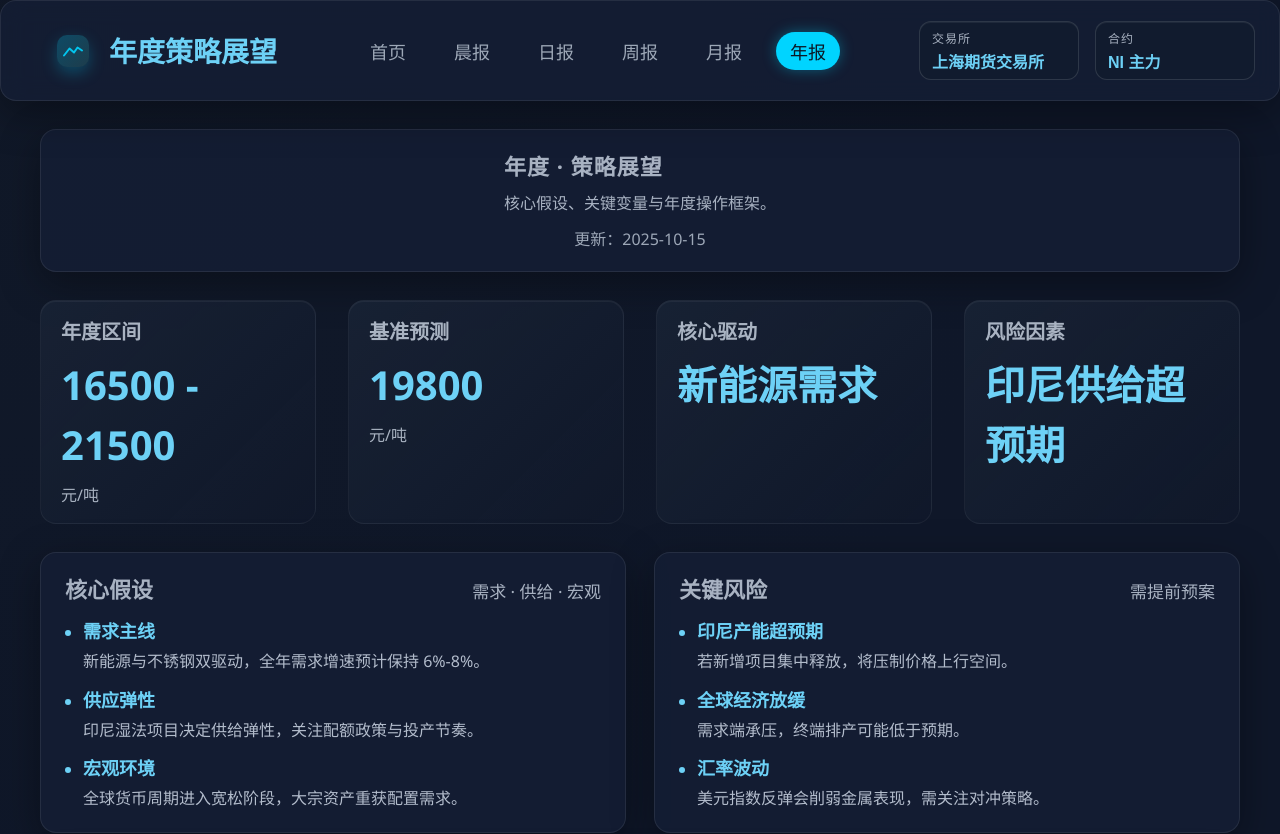
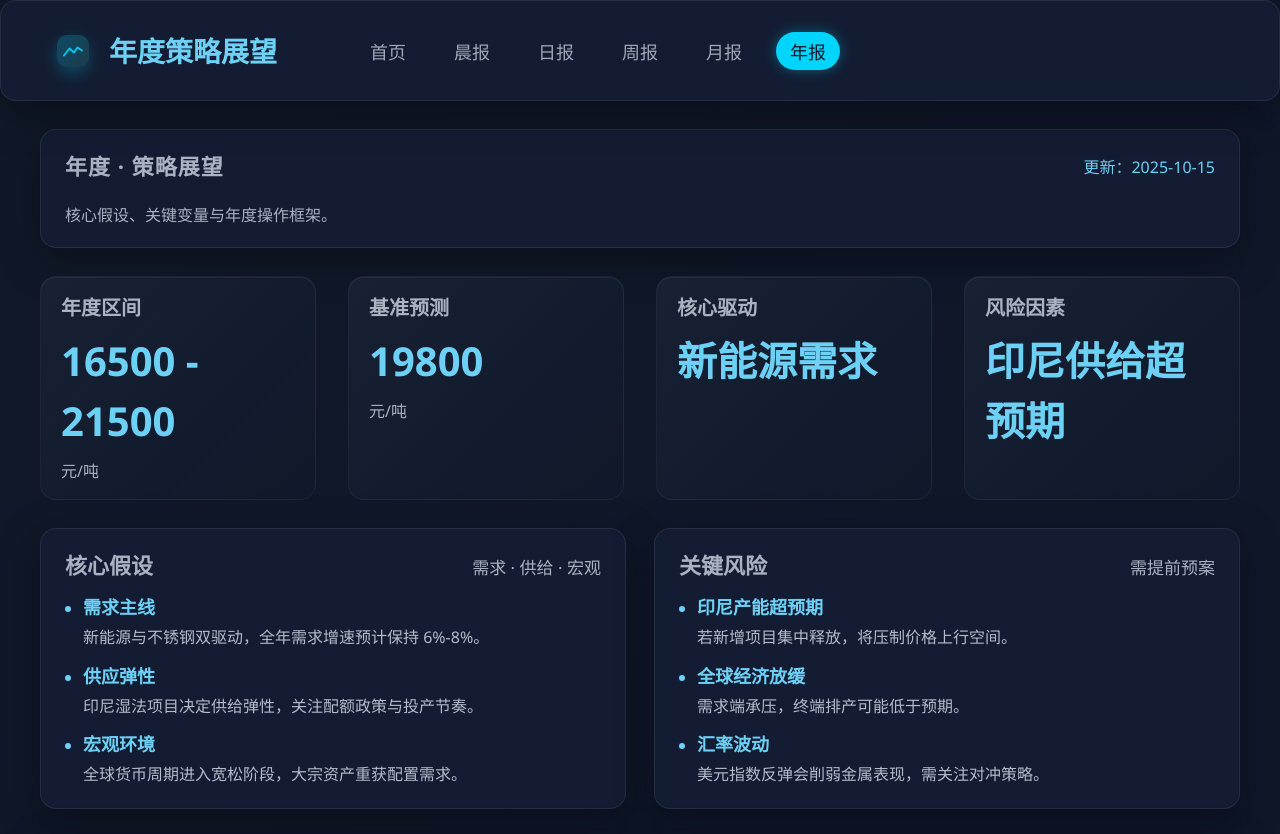
Before and after one commit to banjiubanjiu/Nickle-System, a React (Vite) app in the folder frontend/: page /reports/yearly in a window 1280 px wide. Shown: the top 834 px of the page. Built offline with nearby package versions, Linux system fonts and the light colour scheme.

Commit message:
bug：晨报关键洞察指标栏排版问题

```diff
--- a/frontend/src/App.tsx
+++ b/frontend/src/App.tsx
@@ -300,6 +300,7 @@ const App: FC = () => {
         onExchangeChange={handleExchangeChange}
         onContractChange={handleContractChange}
         onNavChange={handleNavChange}
+        showMarketSelectors={isHomeView}
       />
 
       <div className="dashboard-container">
--- a/frontend/src/components/DashboardHeader.tsx
+++ b/frontend/src/components/DashboardHeader.tsx
@@ -36,6 +36,7 @@ type DashboardHeaderProps = {
   onExchangeChange: (key: string) => void;
   onContractChange: (key: string) => void;
   onNavChange: (key: NavKey) => void;
+  showMarketSelectors?: boolean;
 };
 
 export const DashboardHeader: FC<DashboardHeaderProps> = ({
@@ -47,11 +48,14 @@ export const DashboardHeader: FC<DashboardHeaderProps> = ({
   onExchangeChange,
   onContractChange,
   onNavChange,
+  showMarketSelectors = true,
 }) => {
   // 派生当前交易所信息，兜底为列表的首项，避免渲染阶段出现 undefined。
   const activeExchange =
     exchangeOptions.find((item) => item.key === selectedExchangeKey) ?? exchangeOptions[0];
   const activeContracts = activeExchange?.contracts ?? [];
+
+  const switcherClassName = showMarketSelectors ? "header-switchers" : "header-switchers header-switchers-hidden";
 
   return (
     <header className="dashboard-card dashboard-header">
@@ -88,11 +92,15 @@ export const DashboardHeader: FC<DashboardHeaderProps> = ({
             );
           })}
         </nav>
-        <div className="header-switchers">
+        <div className={switcherClassName} aria-hidden={!showMarketSelectors}>
           {/* 交易所选择器：驱动页面主数据切换 */}
           <label className="header-select">
             <span>交易所</span>
-            <select value={selectedExchangeKey} onChange={(event) => onExchangeChange(event.target.value)}>
+            <select
+              value={selectedExchangeKey}
+              onChange={(event) => onExchangeChange(event.target.value)}
+              tabIndex={showMarketSelectors ? 0 : -1}
+            >
               {exchangeOptions.map((option) => (
                 <option key={option.key} value={option.key}>
                   {option.label}
@@ -107,6 +115,7 @@ export const DashboardHeader: FC<DashboardHeaderProps> = ({
               value={selectedContractKey}
               onChange={(event) => onContractChange(event.target.value)}
               disabled={activeContracts.length === 0}
+              tabIndex={showMarketSelectors ? 0 : -1}
             >
               {activeContracts.map((item) => (
                 <option key={item.key} value={item.key}>
--- a/frontend/src/pages/reports/DailyReport.tsx
+++ b/frontend/src/pages/reports/DailyReport.tsx
@@ -21,12 +21,12 @@ export const DailyReport: FC<DailyReportProps> = ({ content }) => {
   return (
     <div className="report-page">
       <section className="dashboard-card report-hero">
-        <div>
+        <div className="report-hero-row">
           <h2>{content.heroTitle}</h2>
+          <span className="report-hero-updated">更新：{content.updatedAt}</span>
+        </div>
+        <div className="report-hero-row">
           <p>{content.heroSubtitle}</p>
-        </div>
-        <div className="report-hero-meta">
-          <span>更新：{content.updatedAt}</span>
           <button type="button" className="report-export-button">
             导出日评
           </button>
--- a/frontend/src/pages/reports/MonthlyReport.tsx
+++ b/frontend/src/pages/reports/MonthlyReport.tsx
@@ -13,12 +13,13 @@ export const MonthlyReport: FC<MonthlyReportProps> = ({ content }) => {
   return (
     <div className="report-page monthly-report">
       <section className="dashboard-card report-hero">
-        <div>
+        <div className="report-hero-row">
           <h2>{content.heroTitle}</h2>
+          <span className="report-hero-updated">更新：{content.updatedAt}</span>
+        </div>
+        <div className="report-hero-row">
           <p>{content.heroSubtitle}</p>
-        </div>
-        <div className="report-hero-meta">
-          <span>更新：{content.updatedAt}</span>
+          <span />
         </div>
       </section>
 
--- a/frontend/src/pages/reports/MorningDailyReport.tsx
+++ b/frontend/src/pages/reports/MorningDailyReport.tsx
@@ -19,12 +19,12 @@ export const MorningDailyReport: FC<MorningDailyReportProps> = ({ content }) =>
   return (
     <div className="report-page">
       <section className="dashboard-card report-hero">
-        <div>
+        <div className="report-hero-row">
           <h2>{content.heroTitle}</h2>
+          <span className="report-hero-updated">更新：{content.updatedAt}</span>
+        </div>
+        <div className="report-hero-row">
           <p>{content.heroSubtitle}</p>
-        </div>
-        <div className="report-hero-meta">
-          <span>更新：{content.updatedAt}</span>
           <button type="button" className="report-export-button">
             导出晨报
           </button>
--- a/frontend/src/pages/reports/WeeklyReport.tsx
+++ b/frontend/src/pages/reports/WeeklyReport.tsx
@@ -13,12 +13,13 @@ export const WeeklyReport: FC<WeeklyReportProps> = ({ content }) => {
   return (
     <div className="report-page weekly-report">
       <section className="dashboard-card report-hero">
-        <div>
+        <div className="report-hero-row">
           <h2>{content.heroTitle}</h2>
+          <span className="report-hero-updated">更新：{content.updatedAt}</span>
+        </div>
+        <div className="report-hero-row">
           <p>{content.heroSubtitle}</p>
-        </div>
-        <div className="report-hero-meta">
-          <span>更新：{content.updatedAt}</span>
+          <span />
         </div>
       </section>
 
--- a/frontend/src/pages/reports/YearlyReport.tsx
+++ b/frontend/src/pages/reports/YearlyReport.tsx
@@ -13,12 +13,13 @@ export const YearlyReport: FC<YearlyReportProps> = ({ content }) => {
   return (
     <div className="report-page yearly-report">
       <section className="dashboard-card report-hero">
-        <div>
+        <div className="report-hero-row">
           <h2>{content.heroTitle}</h2>
+          <span className="report-hero-updated">更新：{content.updatedAt}</span>
+        </div>
+        <div className="report-hero-row">
           <p>{content.heroSubtitle}</p>
-        </div>
-        <div className="report-hero-meta">
-          <span>更新：{content.updatedAt}</span>
+          <span />
         </div>
       </section>
 
--- a/frontend/src/styles/components/DashboardHeader.css
+++ b/frontend/src/styles/components/DashboardHeader.css
@@ -44,6 +44,11 @@
   display: flex;
   align-items: center;
   gap: 16px;
+}
+
+.header-switchers-hidden {
+  opacity: 0;
+  pointer-events: none;
 }
 
 .header-nav {
--- a/frontend/src/styles/pages/reports-base.css
+++ b/frontend/src/styles/pages/reports-base.css
@@ -5,10 +5,16 @@
 }
 
 .report-hero {
-  flex-direction: row;
+  display: flex;
+  flex-direction: column;
+  gap: 12px;
+}
+
+.report-hero-row {
+  display: flex;
   align-items: center;
   justify-content: space-between;
-  gap: 24px;
+  gap: 16px;
 }
 
 .report-hero h2 {
```
